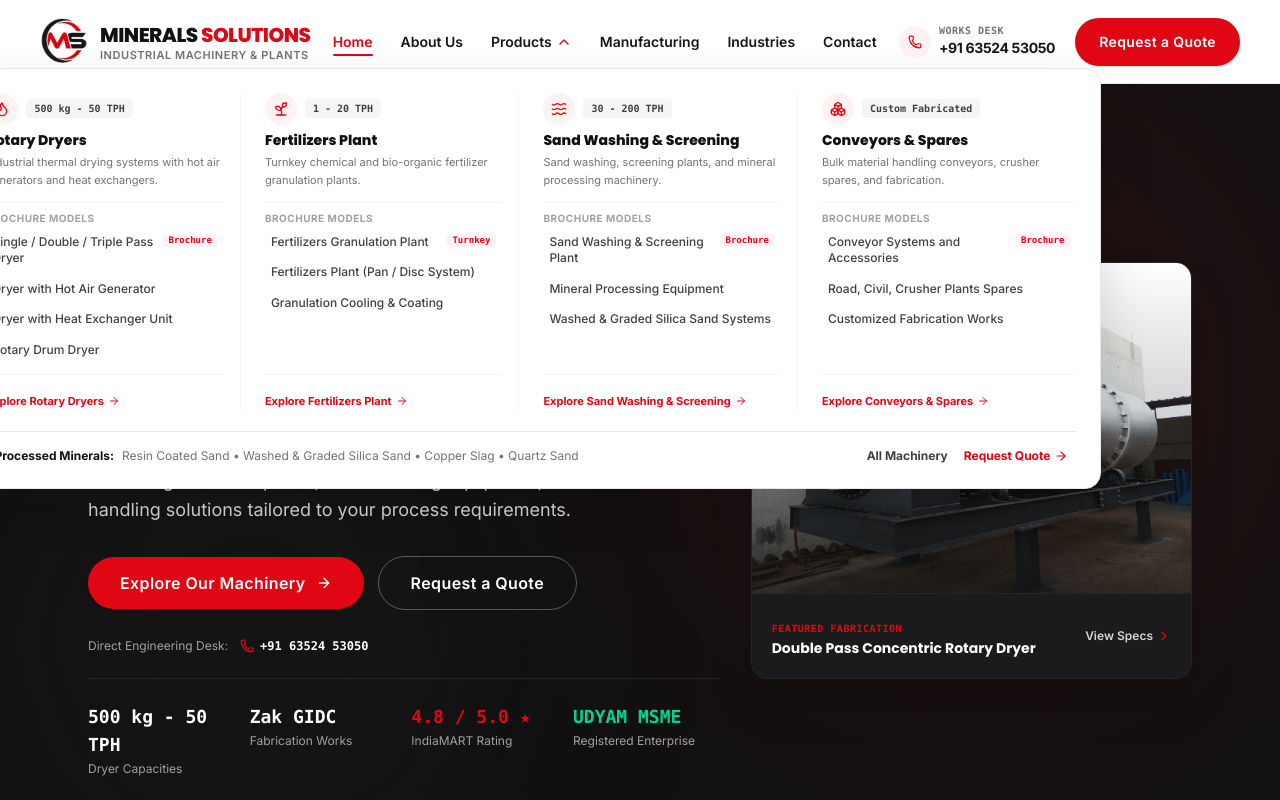
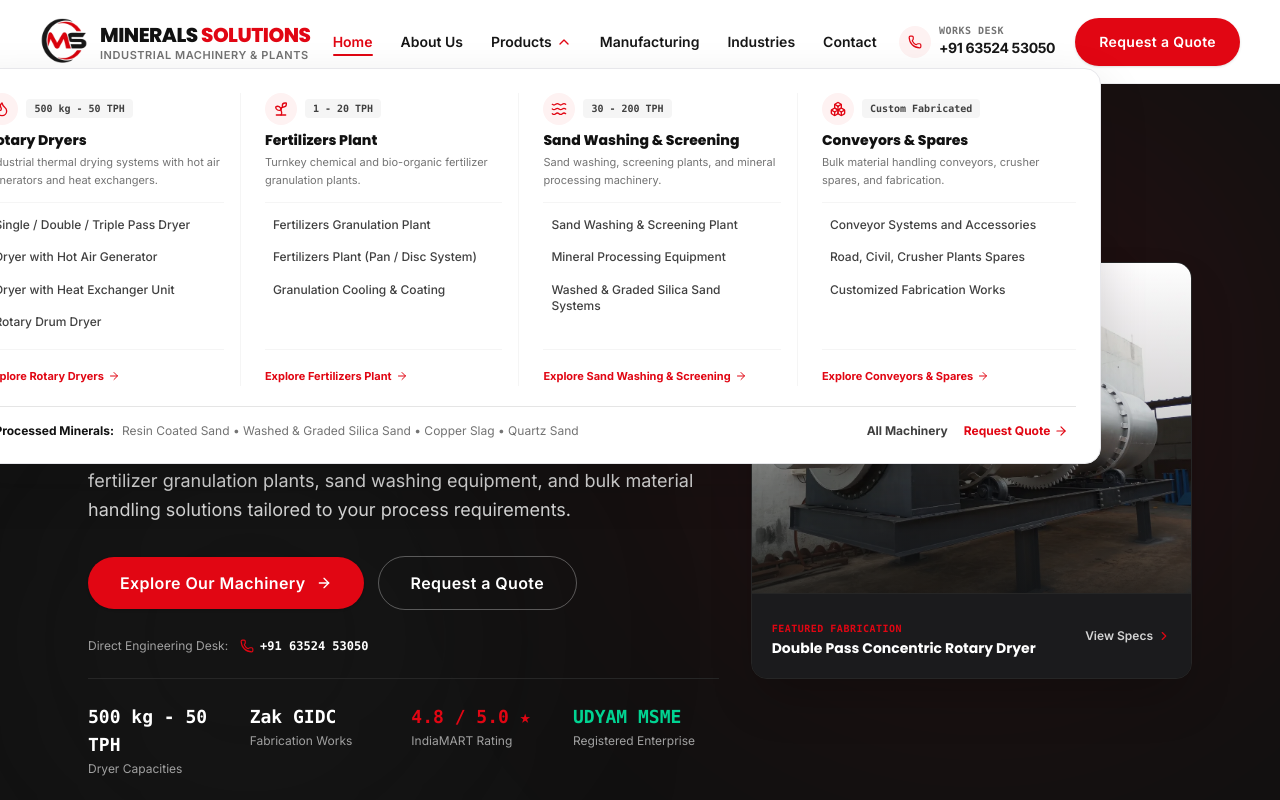
Before and after one commit to Deep-0208/minerals-solutions, a Next.js app: page / in a window 1280 px wide. Both pictures are taken after a click on the button "Products". Shown: the top 800 px of the page. Built offline with nearby package versions, Linux system fonts and the light colour scheme.

Commit message:
fix(nav): remove brochure tag badges and subheaders from products mega menu

```diff
--- a/components/layout/Header.tsx
+++ b/components/layout/Header.tsx
@@ -22,7 +22,6 @@ import { company } from '@/data/company';
 interface SpokeItem {
   label: string;
   href: string;
-  tag?: string;
 }
 
 interface PillarItem {
@@ -35,7 +34,6 @@ interface PillarItem {
   spokes: SpokeItem[];
 }
 
-// Exactly matches official Minerals Solutions brochure and visiting card
 const productPillars: PillarItem[] = [
   {
     name: 'Rotary Dryers',
@@ -48,7 +46,6 @@ const productPillars: PillarItem[] = [
       {
         label: 'Single / Double / Triple Pass Dryer',
         href: '/products/industrial-rotary-dryers/#configurations',
-        tag: 'Brochure',
       },
       {
         label: 'Dryer with Hot Air Generator',
@@ -75,7 +72,6 @@ const productPillars: PillarItem[] = [
       {
         label: 'Fertilizers Granulation Plant',
         href: '/products/fertilizer-granulation-plants/#machinery',
-        tag: 'Turnkey',
       },
       {
         label: 'Fertilizers Plant (Pan / Disc System)',
@@ -98,7 +94,6 @@ const productPillars: PillarItem[] = [
       {
         label: 'Sand Washing & Screening Plant',
         href: '/products/sand-washing-plants/#machinery',
-        tag: 'Brochure',
       },
       {
         label: 'Mineral Processing Equipment',
@@ -121,7 +116,6 @@ const productPillars: PillarItem[] = [
       {
         label: 'Conveyor Systems and Accessories',
         href: '/products/industrial-conveyors-spares/#conveyors',
-        tag: 'Brochure',
       },
       {
         label: 'Road, Civil, Crusher Plants Spares',
@@ -272,26 +266,18 @@ export function Header() {
                             </p>
                           </Link>
 
-                          {/* Sub-Pillars / Spokes List */}
-                          <div className="pt-2 border-t border-neutral-100 space-y-1.5">
-                            <span className="text-[10px] font-bold uppercase tracking-wider text-neutral-400 block mb-1">
-                              Brochure Models
-                            </span>
+                          {/* Sub-Pillars / Spokes List (Clean without badges) */}
+                          <div className="pt-2 border-t border-neutral-100 space-y-1">
                             {pillar.spokes.map((spoke) => (
                               <Link
                                 key={spoke.label}
                                 href={spoke.href}
                                 onClick={() => setProductsMegaOpen(false)}
-                                className="group flex items-start justify-between py-1 px-1.5 rounded-md hover:bg-[#F5F5F7] transition-colors"
+                                className="group flex items-center py-1.5 px-2 rounded-md hover:bg-[#F5F5F7] transition-colors"
                               >
                                 <span className="text-xs text-neutral-700 group-hover:text-[#E10613] font-medium leading-snug">
                                   {spoke.label}
                                 </span>
-                                {spoke.tag && (
-                                  <span className="shrink-0 ml-1 px-1.5 py-0.2 rounded text-[9px] font-mono bg-red-50 text-[#E10613] font-semibold">
-                                    {spoke.tag}
-                                  </span>
-                                )}
                               </Link>
                             ))}
                           </div>
@@ -456,7 +442,7 @@ export function Header() {
               {/* Mobile 4-Pillars Accordion */}
               <div className="py-2 space-y-2">
                 <span className="text-[11px] font-bold uppercase tracking-wider text-neutral-400 block px-1">
-                  Brochure Machinery Divisions
+                  Machinery Divisions
                 </span>
                 {productPillars.map((pillar) => {
                   const isOpen = activeMobilePillar === pillar.name;
@@ -480,7 +466,7 @@ export function Header() {
                       </button>
 
                       {isOpen && (
-                        <div className="p-3 bg-white space-y-2 border-t border-neutral-100">
+                        <div className="p-3 bg-white space-y-1.5 border-t border-neutral-100">
                           <Link
                             href={pillar.href}
                             onClick={() => setMobileMenuOpen(false)}
@@ -488,7 +474,7 @@ export function Header() {
                           >
                             Explore {pillar.shortName} ({pillar.badge})
                           </Link>
-                          <div className="space-y-1.5 pt-1 pl-1">
+                          <div className="space-y-1 pt-1 pl-1">
                             {pillar.spokes.map((spoke) => (
                               <Link
                                 key={spoke.label}
```
